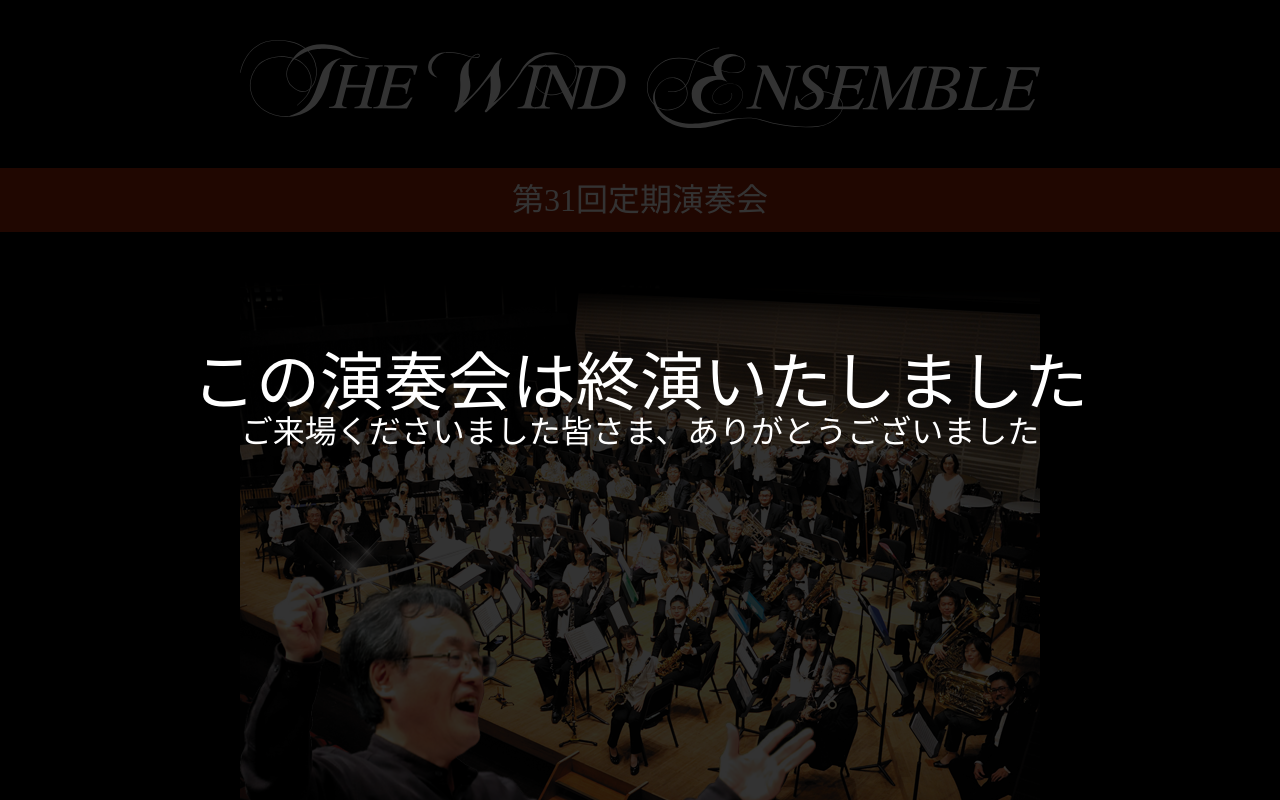
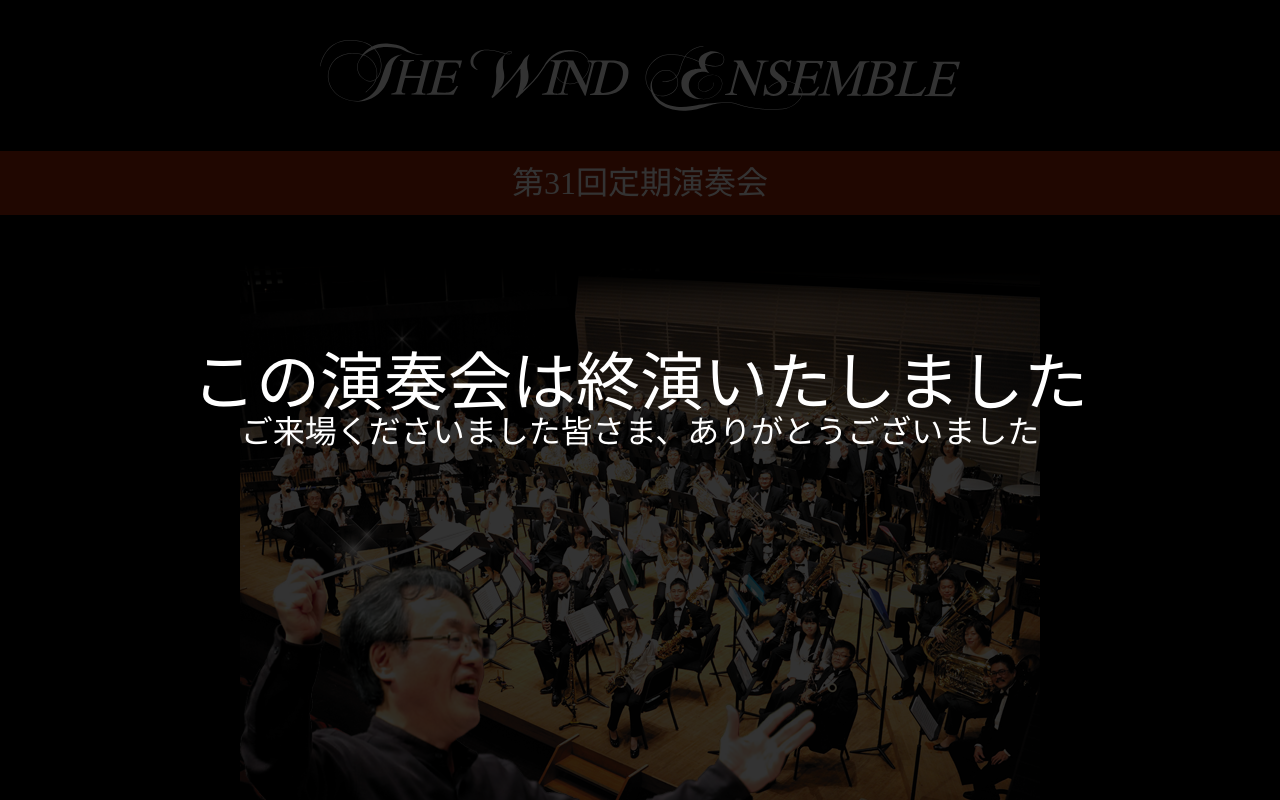
Before and after one commit to ryo4004/winds, a Next.js app: page /31stconcert in a window 1280 px wide. Shown: the top 800 px of the page. Built offline with nearby package versions, Linux system fonts and the light colour scheme.

Commit message:
第31回定期演奏会案内ページのロゴを調整

```diff
--- a/components/svg/Logo.module.scss
+++ b/components/svg/Logo.module.scss
@@ -89,11 +89,11 @@
 }
 
 .logo-31stconcert {
+  max-width: 800px;
+  margin: 0 auto;
+  animation: fadein 1s linear 1;
+
   svg {
-    max-width: 800px;
-    margin: 0 auto;
-    animation: fadein 1s linear 1;
-
     display: block;
     width: 80%;
     margin: 16px auto;
```
